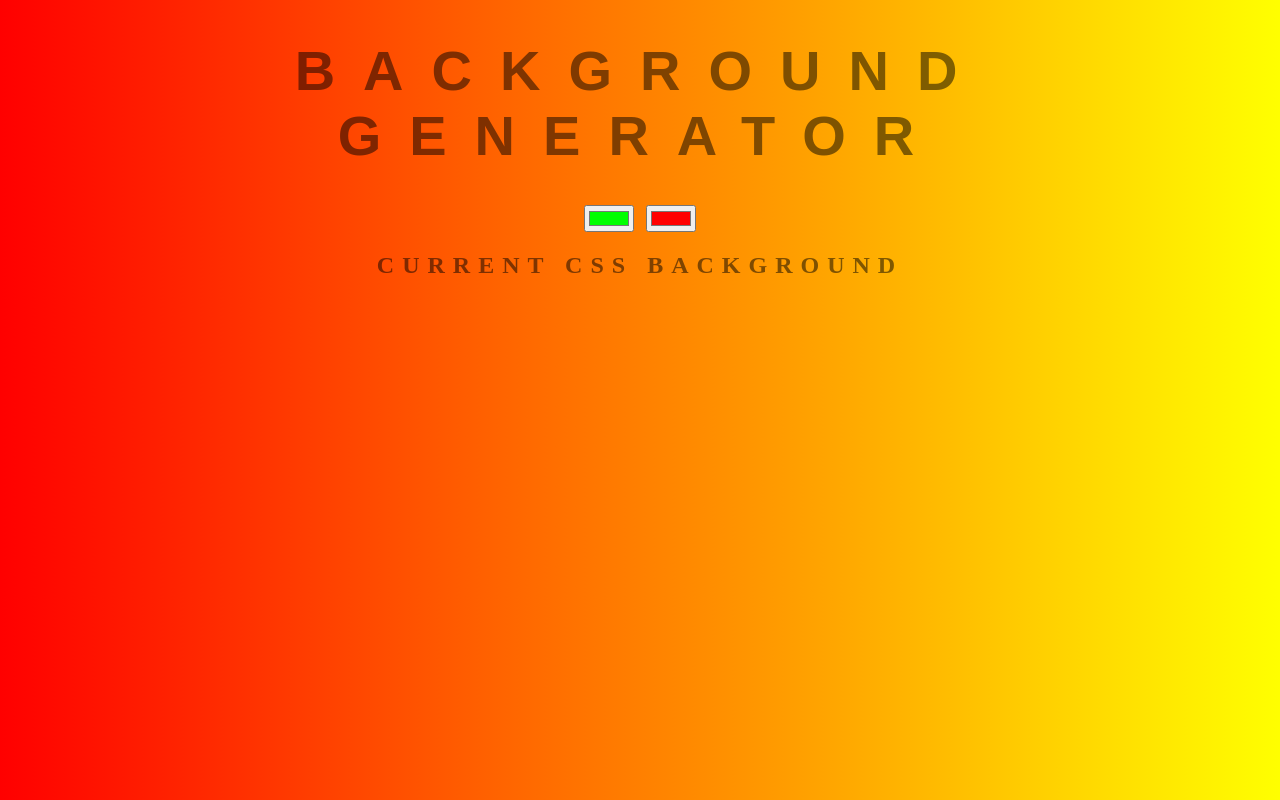
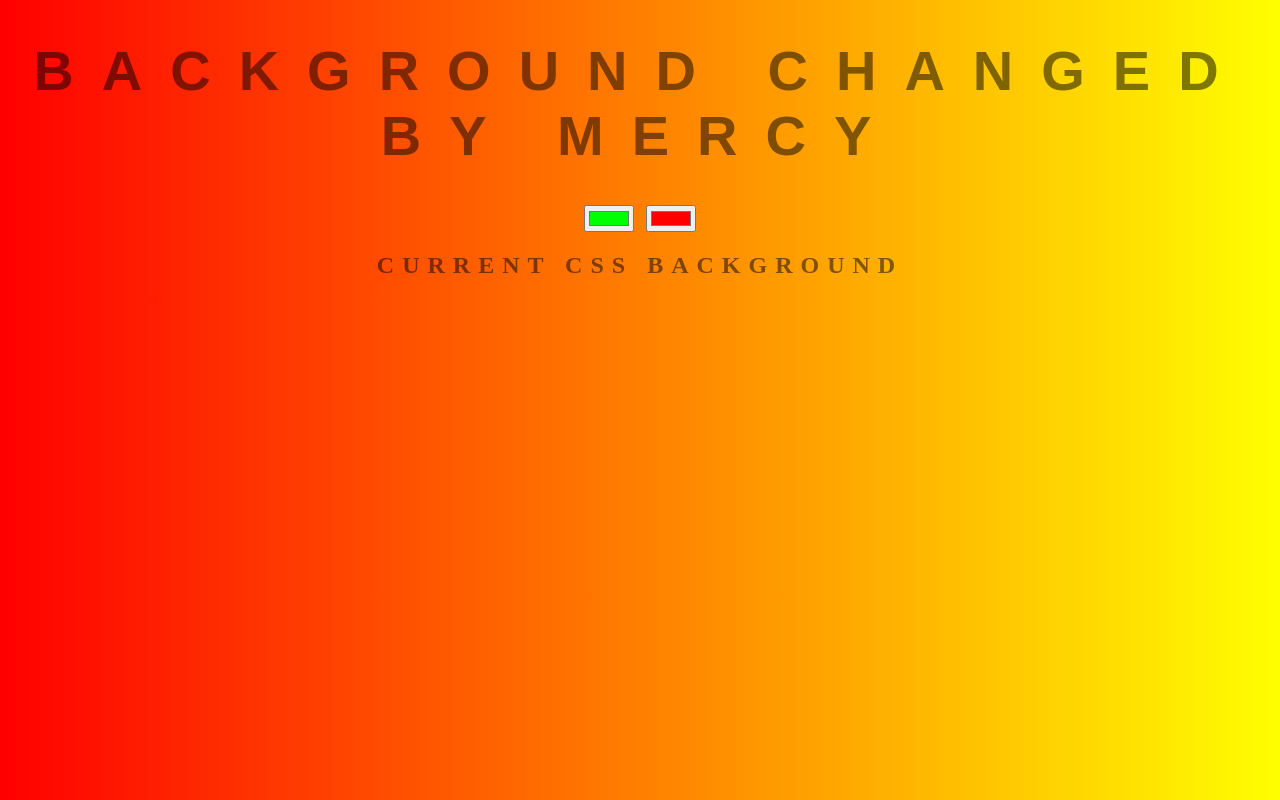
Before and after one commit to AjinkyaBhagat/background, a plain HTML site: page index.html in a window 1280 px wide. Drawn offline with Linux system fonts and the light colour scheme.

Commit message:
changing title mercy

```diff
--- a/index.html
+++ b/index.html
@@ -6,7 +6,7 @@
 	<link rel="stylesheet" type="text/css" href="style.css">
 </head>
 <body id="gradient">
-	<h1>Background Generator</h1>
+	<h1>Background Changed by mercy</h1>
 	<input class="color1" type="color" name="color1" value="#00ff00">
 	<input class="color2" type="color" name="color2" value="#ff0000">
 	<h2>Current Css Background</h2>
```
